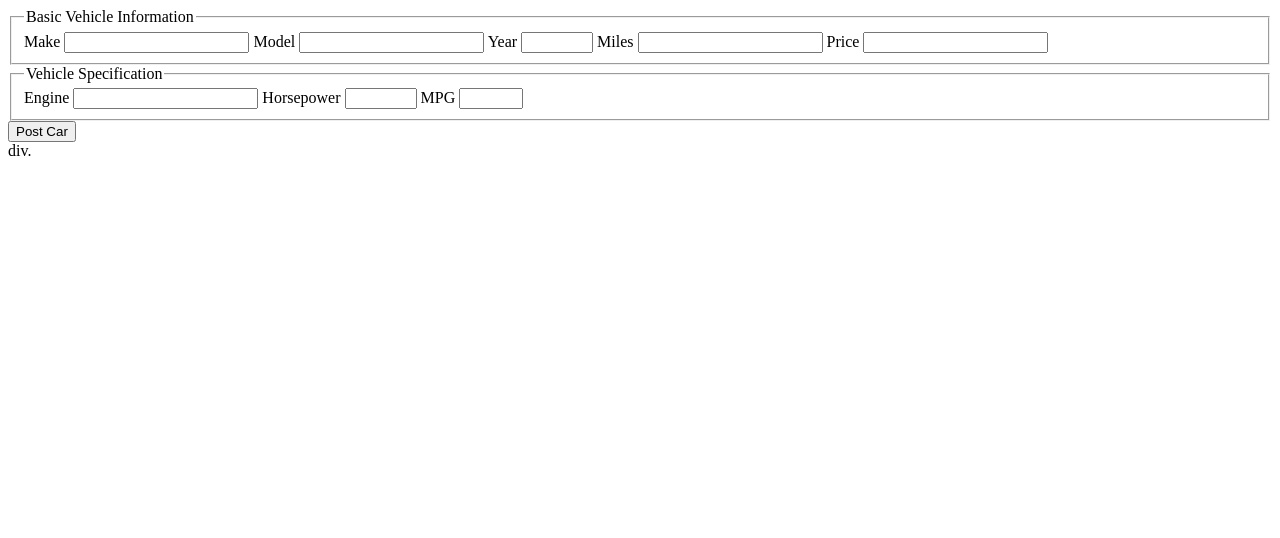
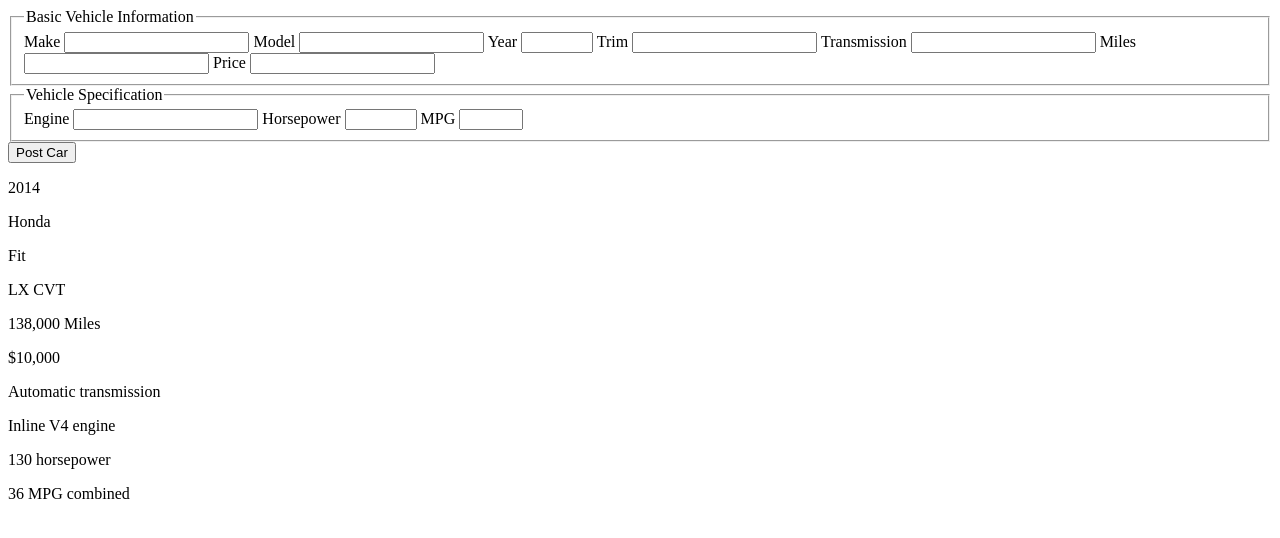
Before and after one commit to gmatt20/js-car-inventory, a plain HTML site: page index.html in a window 1280 px wide. Drawn offline with Linux system fonts and the light colour scheme.

Commit message:
Added trim and transmission as basic vehicle info. Added HTLM content to style the page

```diff
--- a/index.html
+++ b/index.html
@@ -24,6 +24,10 @@
           step="1"
           name="year"
           id="year" />
+        <label for="trim">Trim</label>
+        <input required type="text" name="trim" id="trim" />
+        <label for="trim">Transmission</label>
+        <input required type="text" name="transmission" id="transmission" />
         <label for="miles">Miles</label>
         <input required type="text" name="miles" id="miles" />
         <label for="make">Price</label>
@@ -47,7 +51,27 @@
       <input type="submit" value="Post Car" />
     </form>
     <article>
-      <div class="card">div.</div>
+      <div class="card">
+        <div class="card-header">
+          <p class="year">2014</p>
+          <p class="make">Honda</p>
+          <p class="model">Fit</p>
+          <p class="trim">LX CVT</p>
+        </div>
+        <div class="card-article">
+          <div class="card-article-header">
+            <p class="miles">138,000 Miles</p>
+            <p class="price">$10,000</p>
+          </div>
+          <div class="card-article-specification">
+            <p class="transmission">Automatic transmission</p>
+            <p class="engine">Inline V4 engine</p>
+            <p class="horsepower">130 horsepower</p>
+            <p class="mpg">36 MPG combined</p>
+          </div>
+        </div>
+        <div class="card-footer"></div>
+      </div>
     </article>
     <script src="./script.js"></script>
   </body>
--- a/script.js
+++ b/script.js
@@ -1,13 +1,15 @@
-function car(make, model, year, miles, price) {
+function car(make, model, year, trim, transmission, miles, price) {
   return {
     make: make,
     model: model,
     year: year,
+    trim: trim,
+    transmission: transmission,
     miles: miles,
     price: price,
     display: function () {
       console.log(
-        `${this.make}, ${this.model}, ${this.year}, ${this.miles}, ${this.price}`
+        `${this.make}, ${this.model}, ${this.year}, ${this.trim}, ${this.transmission}, ${this.miles}, ${this.price}`
       );
     },
     displaySpecs: function carSpecs(engine, horsepower, MPG) {
@@ -17,5 +19,5 @@
   };
 }
 
-const honda = car("Honda", "Fit", 2014, 138000, 10000);
+const honda = car("Honda", "Fit", 2014, "LX CVT", "Automatic", 138000, 10000);
 honda.displaySpecs("Inline V4", 130, 36);
```
